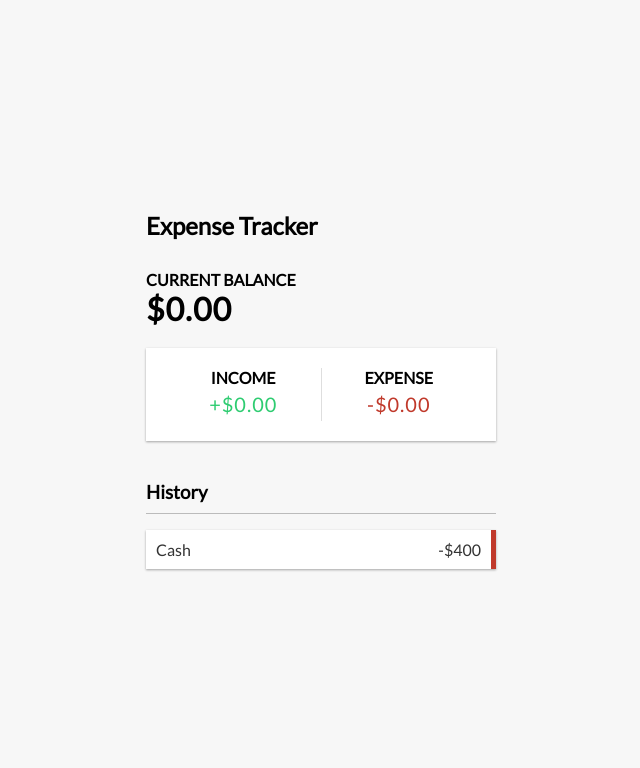
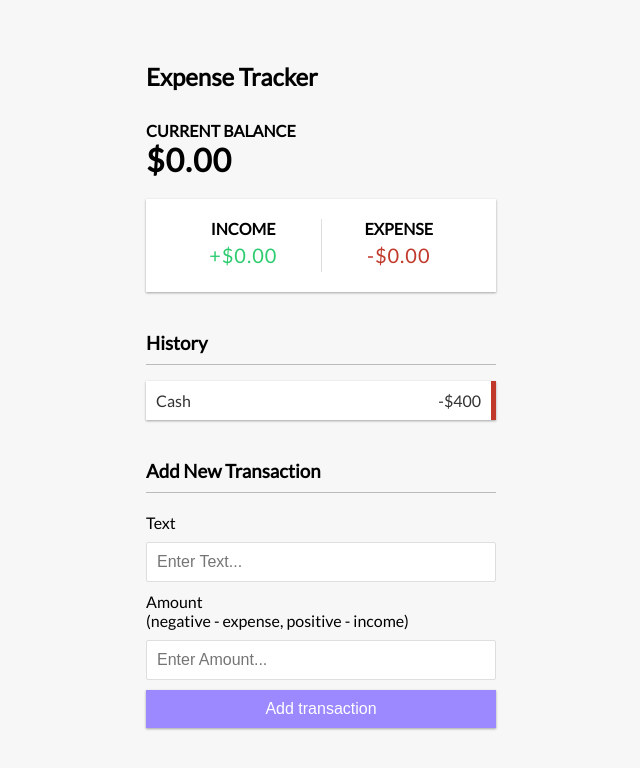
Before and after one commit to nabilk11/react-expense-tracker, a React (Create React App) app: page / in a window 1280 px wide. Shown: the top 768 px of the page, without its empty margins (319-959 px from the left). Built offline with nearby package versions, Linux system fonts and the light colour scheme.

Commit message:
created add transaction form component and imported to main app

```diff
--- a/src/App.jsx
+++ b/src/App.jsx
@@ -3,6 +3,7 @@
 import Balance from './components/Balance';
 import IncomeExpenses from './components/IncomeExpenses';
 import Transactions from './components/Transactions';
+import AddTransaction from './components/AddTransaction';
 
 
 
@@ -14,6 +15,7 @@
         <Balance />
         <IncomeExpenses />
         <Transactions />
+        <AddTransaction />
       </div>
     </div>
   );
--- /dev/null
+++ b/src/components/AddTransaction.jsx
@@ -0,0 +1,26 @@
+import React from "react";
+
+const AddTransaction = () => {
+  return (
+    <div>
+      <h3>Add New Transaction</h3>
+      <form >
+        <div className="form-control">
+          <label htmlFor="text">Text</label>
+          <input type="text" placeholder="Enter Text..." />
+        </div>
+        <div className="form-control">
+          <label htmlFor="amount">
+            Amount <br />
+            (negative - expense, positive - income)
+          </label>
+          <input type="number" placeholder="Enter Amount..." />
+        </div>
+        <button className="btn">Add transaction</button>
+      </form>
+    </div>
+  );
+};
+
+
+export default AddTransaction;
```
